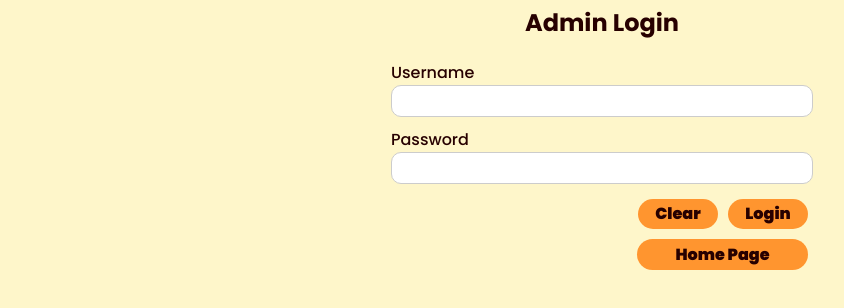
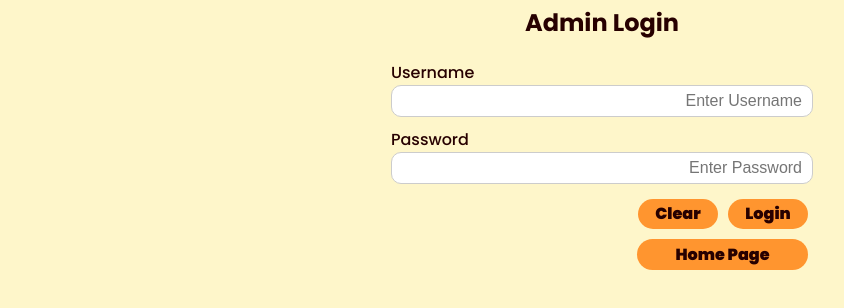
Before and after one commit to RavinduChamodWickramage/MOS_Burgers, a plain HTML site: page HTML/adminLogin.html in a window 1280 px wide. Shown: the part 222-530 px from the top of the page, without its empty margins (38-882 px from the left). Drawn offline with Linux system fonts and the light colour scheme.

Commit message:
Update adminLogin.html and staffLogin.html

```diff
--- a/HTML/adminLogin.html
+++ b/HTML/adminLogin.html
@@ -25,11 +25,23 @@
       <form id="adminLoginForm">
         <div class="input-group">
           <label class="label" for="username">Username</label>
-          <input type="text" id="username" name="username" required />
+          <input
+            type="text"
+            id="username"
+            name="username"
+            placeholder="Enter Username"
+            required
+          />
         </div>
         <div class="input-group">
           <label class="label" for="password">Password</label>
-          <input type="password" id="password" name="password" required />
+          <input
+            type="password"
+            id="password"
+            name="password"
+            placeholder="Enter Password"
+            required
+          />
         </div>
         <div class="button-group">
           <button
@@ -53,5 +65,19 @@
       </form>
     </section>
     <script src="../JS/app.js"></script>
+    <script>
+      document.addEventListener("DOMContentLoaded", function () {
+        const usernameInput = document.getElementById("username");
+        const passwordInput = document.getElementById("password");
+
+        usernameInput.addEventListener("focus", function () {
+          usernameInput.setAttribute("placeholder", "hint: admin1");
+        });
+
+        passwordInput.addEventListener("focus", function () {
+          passwordInput.setAttribute("placeholder", "hint: password1");
+        });
+      });
+    </script>
   </body>
 </html>
```
Also changed, not shown: HTML/staffLogin.html (+28 -2 lines).
